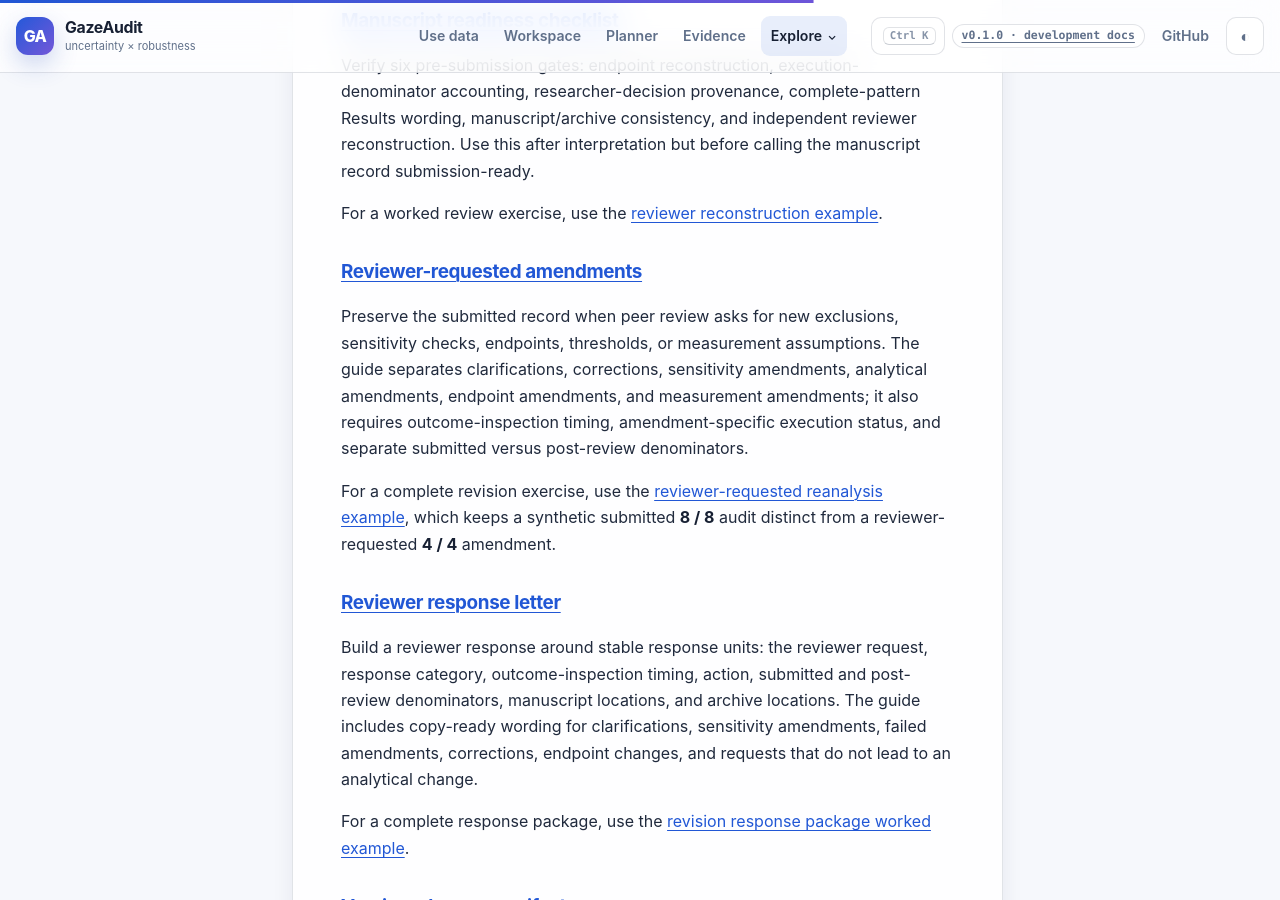
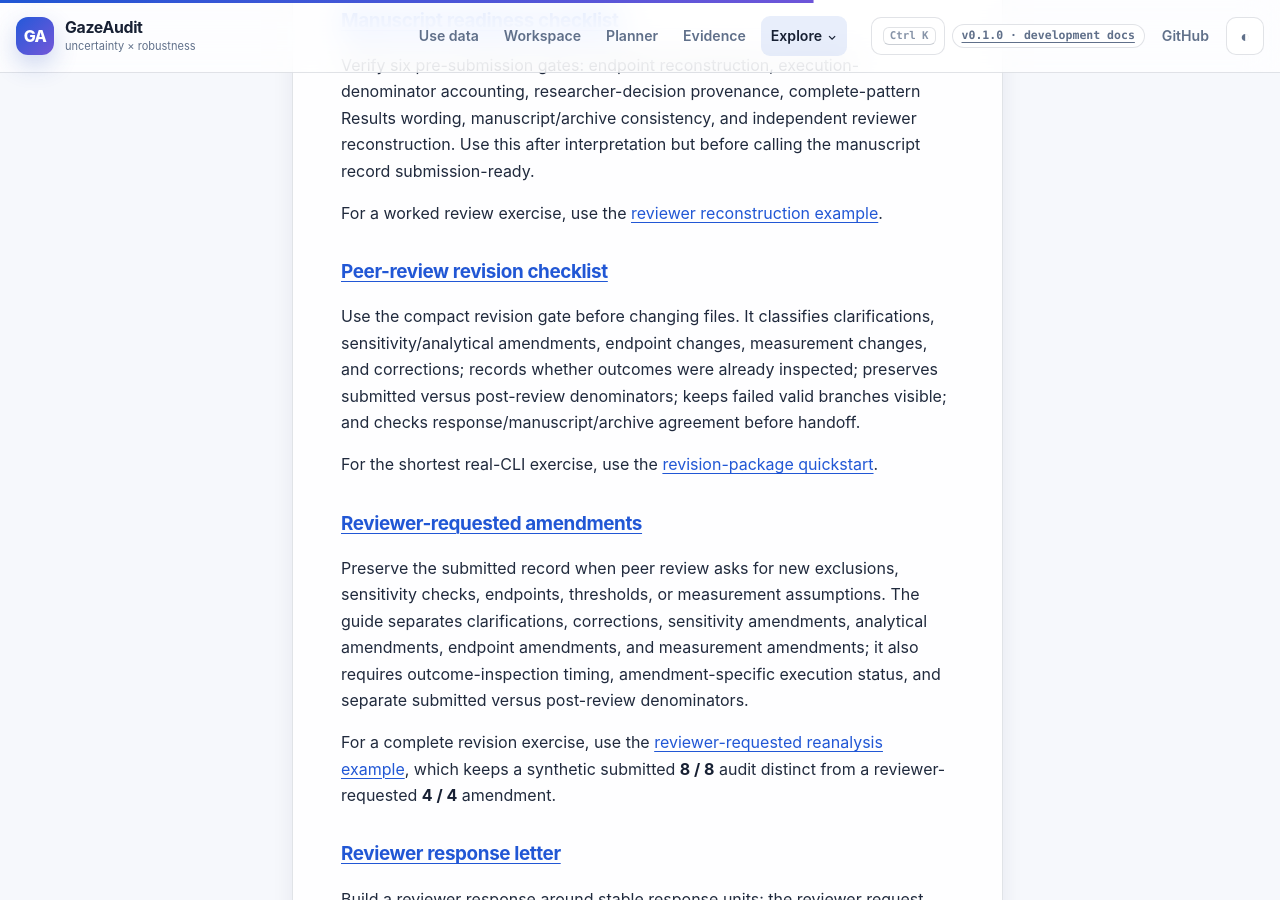
Before and after one commit to stefanosbalaskas/GazeAudit, a Jekyll site: the page built from docs/guides/index.md, in a window 1280 px wide and 900 px high, scrolled down 5506 px. Built offline with Jekyll 4.4.1, drawn with Linux system fonts in a browser that asks for light colours; some of the changed text lies outside the part shown.

Commit message:
docs: surface peer-review revision checklist in guides

```diff
--- a/docs/guides/index.md
+++ b/docs/guides/index.md
@@ -1,6 +1,6 @@
 ---
 title: Guides
-description: Task-oriented GazeAudit guides for project setup, researcher decisions, data onboarding, uncertainty, robustness design, troubleshooting, result interpretation, manuscript readiness, peer-review amendments, reviewer responses, resubmission handoff, publication, and interoperability.
+description: Task-oriented GazeAudit guides for project setup, researcher decisions, data onboarding, uncertainty, robustness design, troubleshooting, result interpretation, manuscript readiness, peer-review revision checklists and amendments, reviewer responses, resubmission handoff, publication, and interoperability.
 kicker: Guides
 ---
 
@@ -39,7 +39,7 @@ The guides explain **how to design, govern, interpret, troubleshoot, review, rev
     <div class="card-icon" aria-hidden="true">5</div>
     <h3>Handle reviewer amendments</h3>
     <p>Keep the submitted audit recoverable when peer review requests new exclusions, thresholds, endpoints, measurement assumptions, or sensitivity analyses.</p>
-    <p><a href="reviewer-requested-amendments/">Reviewer amendments →</a></p>
+    <p><a href="peer-review-revision-checklist/">Peer-review revision checklist →</a></p>
   </article>
   <article class="card">
     <div class="card-icon" aria-hidden="true">6</div>
@@ -137,6 +137,12 @@ Verify six pre-submission gates: endpoint reconstruction, execution-denominator
 
 For a worked review exercise, use the [reviewer reconstruction example](../examples/reviewer-reconstruction/).
 
+### [Peer-review revision checklist](peer-review-revision-checklist/)
+
+Use the compact revision gate before changing files. It classifies clarifications, sensitivity/analytical amendments, endpoint changes, measurement changes, and corrections; records whether outcomes were already inspected; preserves submitted versus post-review denominators; keeps failed valid branches visible; and checks response/manuscript/archive agreement before handoff.
+
+For the shortest real-CLI exercise, use the [revision-package quickstart](../examples/revision-package-quickstart/).
+
 ### [Reviewer-requested amendments](reviewer-requested-amendments/)
 
 Preserve the submitted record when peer review asks for new exclusions, sensitivity checks, endpoints, thresholds, or measurement assumptions. The guide separates clarifications, corrections, sensitivity amendments, analytical amendments, endpoint amendments, and measurement amendments; it also requires outcome-inspection timing, amendment-specific execution status, and separate submitted versus post-review denominators.
@@ -160,6 +166,10 @@ Run seven final-handoff gates across reviewer-item closure, temporal evidence la
 For the complete temporal exercise, use the [submission-to-accepted-record worked example](../examples/submission-to-accepted-record/).
 
 ## Reproducibility
+
+### [Revision reproducibility package](reproducibility-package/)
+
+Use the `gazeaudit-revision-package` CLI to scaffold reviewer-response, change-manifest, amendment, endpoint-amendment, software-identity, and editor-facing evidence-map records, then validate deterministic package structure without conflating structural provenance with scientific validity.
 
 ### [Publication audits](publication-audits/)
 
@@ -188,15 +198,17 @@ Understand the division of responsibility between GazeAudit and Eye-Tracking-BID
 9. [Decision-to-report example](../examples/decision-to-report/) — practise bounded interpretation on the deterministic 12-branch exercise.
 10. [Manuscript readiness](manuscript-readiness/) — test whether the claim and evidence can be reconstructed independently.
 11. [Reviewer reconstruction](../examples/reviewer-reconstruction/) — practise finding denominator and reporting gaps from the outside.
-12. [Reviewer-requested amendments](reviewer-requested-amendments/) — preserve the submitted audit when revision adds new evidence.
-13. [Reviewer-requested reanalysis](../examples/reviewer-requested-reanalysis/) — practise a separately denominated post-review sensitivity amendment.
-14. [Reviewer response letter](reviewer-response-letter/) — connect each reviewer item to the revision evidence and manuscript changes.
-15. [Revision response package](../examples/revision-response-package/) — reconstruct the response letter, change log, and round-specific archive together.
-16. [Version-change manifest](version-change-manifest/) — bind material v1 → v2 changes to timing, evidence, and claim impact.
-17. [Resubmission readiness](resubmission-readiness/) — run the final editor-handoff consistency gate.
-18. [Submission-to-accepted-record example](../examples/submission-to-accepted-record/) — trace submitted, post-review, and final evidence layers end to end.
-19. [Publication/archive handoff](../examples/publication-archive-handoff/) — assemble a reviewable end state.
-20. [Publication audits](publication-audits/) — build and verify the durable research record.
+12. [Peer-review revision checklist](peer-review-revision-checklist/) — classify reviewer requests and preserve temporal provenance before changes begin.
+13. [Reviewer-requested amendments](reviewer-requested-amendments/) — preserve the submitted audit when revision adds new evidence.
+14. [Reviewer-requested reanalysis](../examples/reviewer-requested-reanalysis/) — practise a separately denominated post-review sensitivity amendment.
+15. [Reviewer response letter](reviewer-response-letter/) — connect each reviewer item to the revision evidence and manuscript changes.
+16. [Revision response package](../examples/revision-response-package/) — reconstruct the response letter, change log, and round-specific archive together.
+17. [Version-change manifest](version-change-manifest/) — bind material v1 → v2 changes to timing, evidence, and claim impact.
+18. [Revision-package quickstart](../examples/revision-package-quickstart/) — create and structurally validate the governed package with the real CLI.
+19. [Resubmission readiness](resubmission-readiness/) — run the final editor-handoff consistency gate.
+20. [Submission-to-accepted-record example](../examples/submission-to-accepted-record/) — trace submitted, post-review, and final evidence layers end to end.
+21. [Publication/archive handoff](../examples/publication-archive-handoff/) — assemble a reviewable end state.
+22. [Publication audits](publication-audits/) — build and verify the durable research record.
 
 ## What a guide is not
 
```
